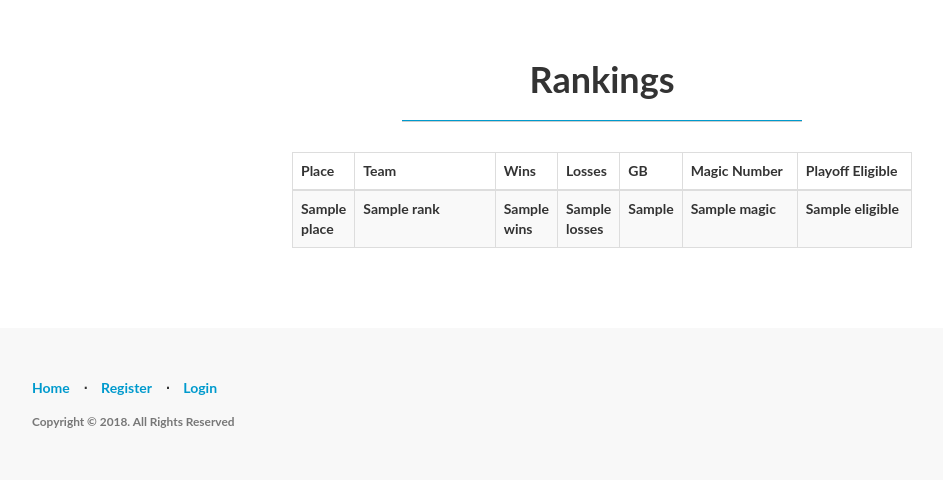
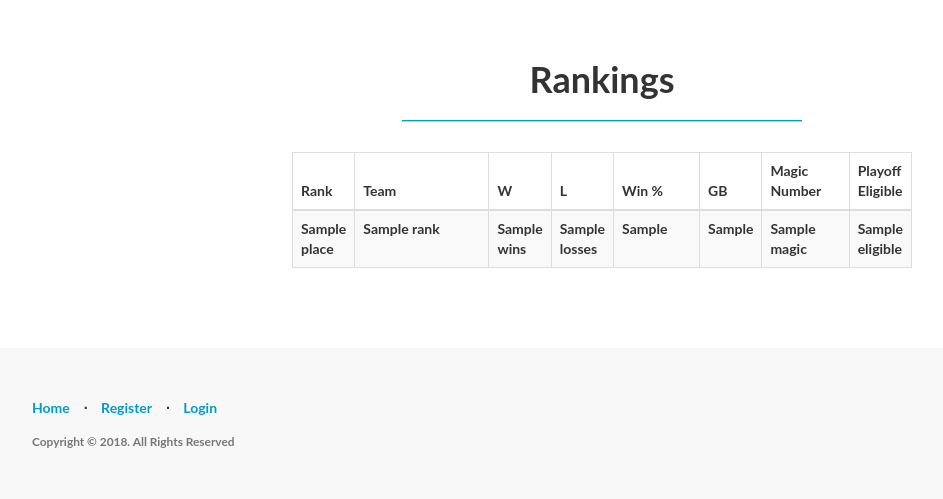
Before and after one commit to jlem138/standing-out, a Python web app: template app/templates/admin/rankings/rankings.html in a window 1280 px wide. Shown: the part 51-550 px from the top of the page, without its empty margins (38-981 px from the left). Run offline with Jinja, Linux system fonts and the light colour scheme; the template is opened without the code that fills it: most values are stand-ins (such as "Sample title", 1, 10 or a date in 2020); some libraries are stand-ins or nearby versions.

Commit message:
adding win percentage to data structure and add win percentage to rankings page

```diff
--- a/app/admin/rankingviews.py
+++ b/app/admin/rankingviews.py
@@ -102,6 +102,7 @@ def list_rankings(leaguename):
         final_team['name'] = name
         final_team['wins'] = team_wins
         final_team['losses'] = team_losses
+        final_team['winning percentage'] = team_wins / (team_wins + team_losses)
         final_team['GB'] = (leader_differential - (team_wins - team_losses)) / 2.0
         if ((rank != 0) and (final_data[rank-1]['GB'] == final_team['GB'])):
            final_team['place'] = current_ranking
--- a/app/templates/admin/rankings/rankings.html
+++ b/app/templates/admin/rankings/rankings.html
@@ -18,12 +18,13 @@
             <table class="table table-striped table-bordered">
               <thead>
                 <tr>
-                  <th width="5%"> Place </th>
+                  <th width="5%"> Rank </th>
                   <th width="25%"> Team </th>
-                  <th width="10%"> Wins </th>
-                  <th width="10%"> Losses </th>
+                  <th width="10%"> W </th>
+                  <th width="10%"> L </th>
+                  <th width="15%"> Win % </th>
                   <th width="10%"> GB </th>
-                  <th width="20%"> Magic Number </th>
+                  <th width="15%"> Magic Number </th>
                   <th width="20%"> Playoff Eligible </th>
                 </tr>
               </thead>
@@ -34,6 +35,7 @@
                   <td> {{ data[rank]['name'] }} </td>
                   <td> {{ data[rank]['wins'] }}</td>
                   <td> {{ data[rank]['losses'] }}</td>
+                  <td> {{ data[rank]['winning percentage'] }}
                   <td> {{ data[rank]['GB'] }}</td>
                   <td> {{ data[rank]['magic'] }} </td>
                   <td> {{ data[rank]['eligible'] }}</td>
```
